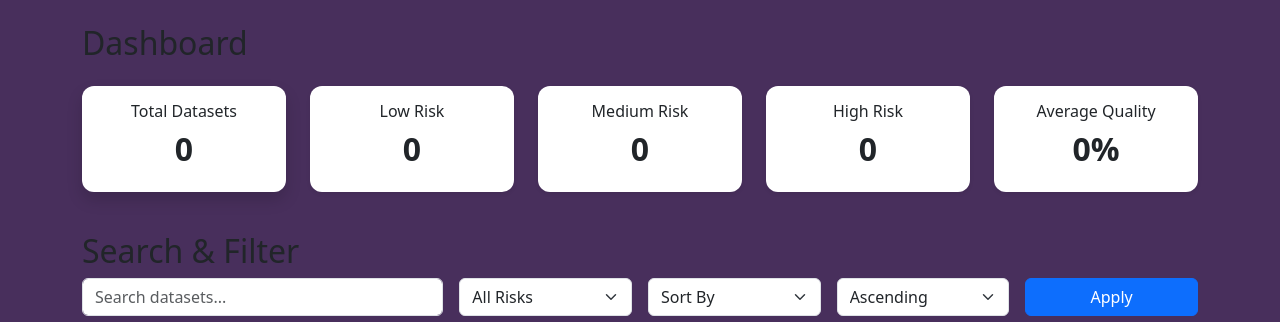
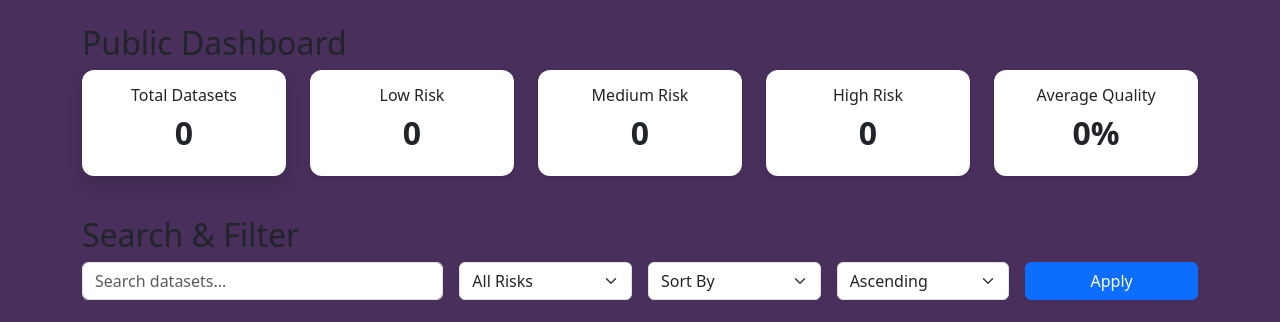
Before and after one commit to Sahil-A-Mokashi/ai-assisted-data-quality-monitoring, a Flask app: page / in a window 1280 px wide. Shown: the part 56-378 px from the top of the page. Run offline with Flask 3, Linux system fonts and the light colour scheme; data that the repository does not hold is empty; some libraries are stand-ins or nearby versions.

Commit message:
public and private dataset support

```diff
--- a/models.py
+++ b/models.py
@@ -19,6 +19,10 @@ class Dataset(db.Model):
     file_name = db.Column(db.String(255))
 
     uploaded_by = db.Column(db.String(100))
+
+    owner_username = db.Column(db.String(100), nullable=True)
+
+    is_public = db.Column(db.Boolean, default=True)
 
     upload_date = db.Column(db.DateTime, default=datetime.utcnow)
 
--- a/routes/datasets.py
+++ b/routes/datasets.py
@@ -7,6 +7,7 @@ from sqlalchemy import or_
 from models import Dataset, QualityMetrics
 from services.profiler import profile_csv
 from services.risk_engine import calculate_risk
+from flask import session
 
 
 ALLOWED_EXTENSIONS = {"csv"}
@@ -23,8 +24,21 @@ datasets_bp = Blueprint("datasets", __name__)
 
 @datasets_bp.route("/datasets", methods=["GET"])
 def get_datasets():
+    query = Dataset.query
 
-    query = Dataset.query
+    username = session.get("username")
+
+    if username:
+
+        query = query.filter_by(
+            owner_username=username
+        )
+
+    else:
+
+        query = query.filter_by(
+            is_public=True
+        )
 
     # ----------------------------
     # Search across text fields
@@ -129,12 +143,16 @@ def create_dataset():
     metrics = profile_csv(temp_path)
     risk = calculate_risk(metrics)
 
+    username = session.get("username")
+
     dataset = Dataset(
         dataset_name=dataset_name,
         organisation=organisation,
         source_system=request.form.get("source_system", ""),
         domain=request.form.get("domain", ""),
-        uploaded_by=request.form.get("uploaded_by", ""),
+        uploaded_by=username if username else "Guest",
+        owner_username=username,
+        is_public=True,
         notes=request.form.get("notes", ""),
         file_name=filename,
         quality_score=risk["quality_score"],
--- a/templates/index.html
+++ b/templates/index.html
@@ -65,7 +65,19 @@
 
     <section>
 
-<h2 class="mb-4">Dashboard</h2>
+<h2>
+
+{% if username %}
+
+{{ username }}'s Dashboard
+
+{% else %}
+
+Public Dashboard
+
+{% endif %}
+
+</h2>
 
 
 <div id="dashboard-cards">
```
Also changed, not shown: data_quality.db.
